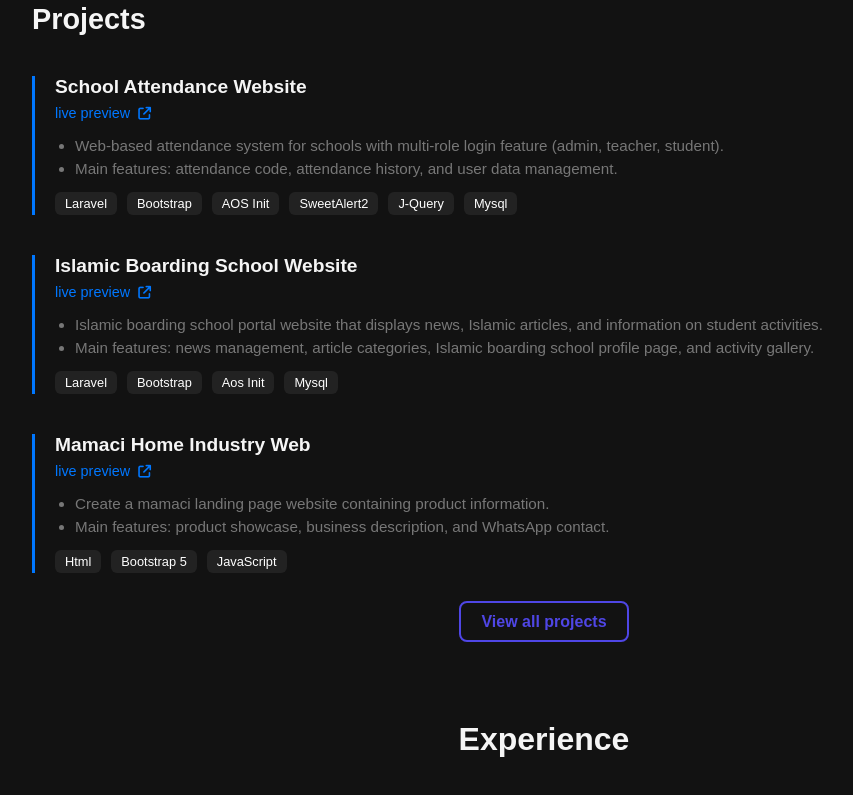
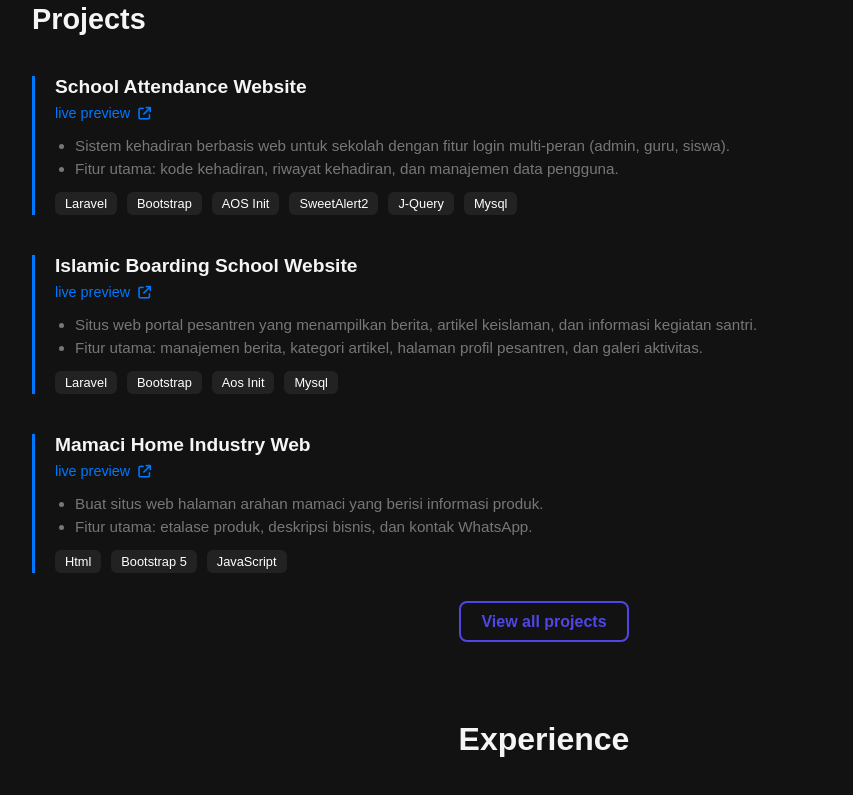
Before and after one commit to FairuzzIslami/My-NewPortofolio, a plain HTML site: page index.html in a window 1280 px wide. Shown: the part 523-1318 px from the top of the page, without its empty margins (96-949 px from the left). Drawn offline with Linux system fonts and the light colour scheme.

Commit message:
final projek

```diff
--- a/index.html
+++ b/index.html
@@ -4,11 +4,9 @@
 <head>
     <meta charset="UTF-8">
     <meta name="viewport" content="width=device-width, initial-scale=1.0">
-    <title>My Portofolio</title>
+    <title>Portofolio Fairuz</title>
     <link rel="stylesheet" href="./style.css">
     <link rel="stylesheet" href="https://cdnjs.cloudflare.com/ajax/libs/font-awesome/6.5.0/css/all.min.css">
-
-
 </head>
 
 <body class="dark-mode">
@@ -63,7 +61,7 @@
             <!-- CTA Buttons -->
             <div class="cta-buttons">
                 <a href="#portfolio" class="btn btn-primary">View Projects</a>
-                <a href="fairuzworkspace@gmail.com" class="btn btn-outline">Contact Me</a>
+                <a href="https://mail.google.com/mail/?view=cm&fs=1&to=fairuzworkspace@gmail.com" target="_blank" class="btn btn-outline">Contact Me</a>
             </div>
         </div>
 
@@ -83,9 +81,9 @@
                 live preview <i class="fas fa-arrow-up-right-from-square"></i>
             </a>
             <ul>
-                <li>Web-based attendance system for schools with multi-role login feature (admin, teacher, student).
+                <li>Sistem kehadiran berbasis web untuk sekolah dengan fitur login multi-peran (admin, guru, siswa).
                 </li>
-                <li>Main features: attendance code, attendance history, and user data management.</li>
+                <li>Fitur utama: kode kehadiran, riwayat kehadiran, dan manajemen data pengguna.</li>
             </ul>
             <div class="tags">
                 <span>Laravel</span>
@@ -103,10 +101,8 @@
                 live preview <i class="fas fa-arrow-up-right-from-square"></i>
             </a>
             <ul>
-                <li>Islamic boarding school portal website that displays news, Islamic articles, and information on
-                    student activities.</li>
-                <li>Main features: news management, article categories, Islamic boarding school profile page, and
-                    activity gallery.</li>
+                <li>Situs web portal pesantren yang menampilkan berita, artikel keislaman, dan informasi kegiatan santri.</li>
+                <li>Fitur utama: manajemen berita, kategori artikel, halaman profil pesantren, dan galeri aktivitas.</li>
             </ul>
             <div class="tags">
                 <span>Laravel</span>
@@ -122,8 +118,8 @@
                 live preview <i class="fas fa-arrow-up-right-from-square"></i>
             </a>
             <ul>
-                <li>Create a mamaci landing page website containing product information.</li>
-                <li>Main features: product showcase, business description, and WhatsApp contact.</li>
+                <li>Buat situs web halaman arahan mamaci yang berisi informasi produk.</li>
+                <li>Fitur utama: etalase produk, deskripsi bisnis, dan kontak WhatsApp.</li>
             </ul>
             <div class="tags">
                 <span>Html</span>
@@ -160,7 +156,7 @@
             <div class="timeline-item">
                 <div class="timeline-dot"></div>
                 <div class="timeline-content">
-                    <span class="date">Mei 2024</span>
+                    <span class="date">Mei 2025</span>
                     <h3>LKS Web Technologies</h3>
                     <span class="time">2024 - Competition</span>
                     <p>Mewakili Kabupaten Boyolali di LKS Web Technologies tingkat provinsi Jawa Tengah.</p>
@@ -262,8 +258,6 @@
         <i class="fas fa-arrow-up"></i>
     </button>
 
-
 </body>
 <script src="./main.js"></script>
-
 </html>
--- a/style.css
+++ b/style.css
@@ -447,9 +447,8 @@ body.light-mode .tags span {
 }
 
 /* Achievement Section */
-/* Achievement Section */
 .achievement {
-  padding: 80px 10%;
+  padding: 20px 10%;
 }
 
 .achievement h2 {
```
